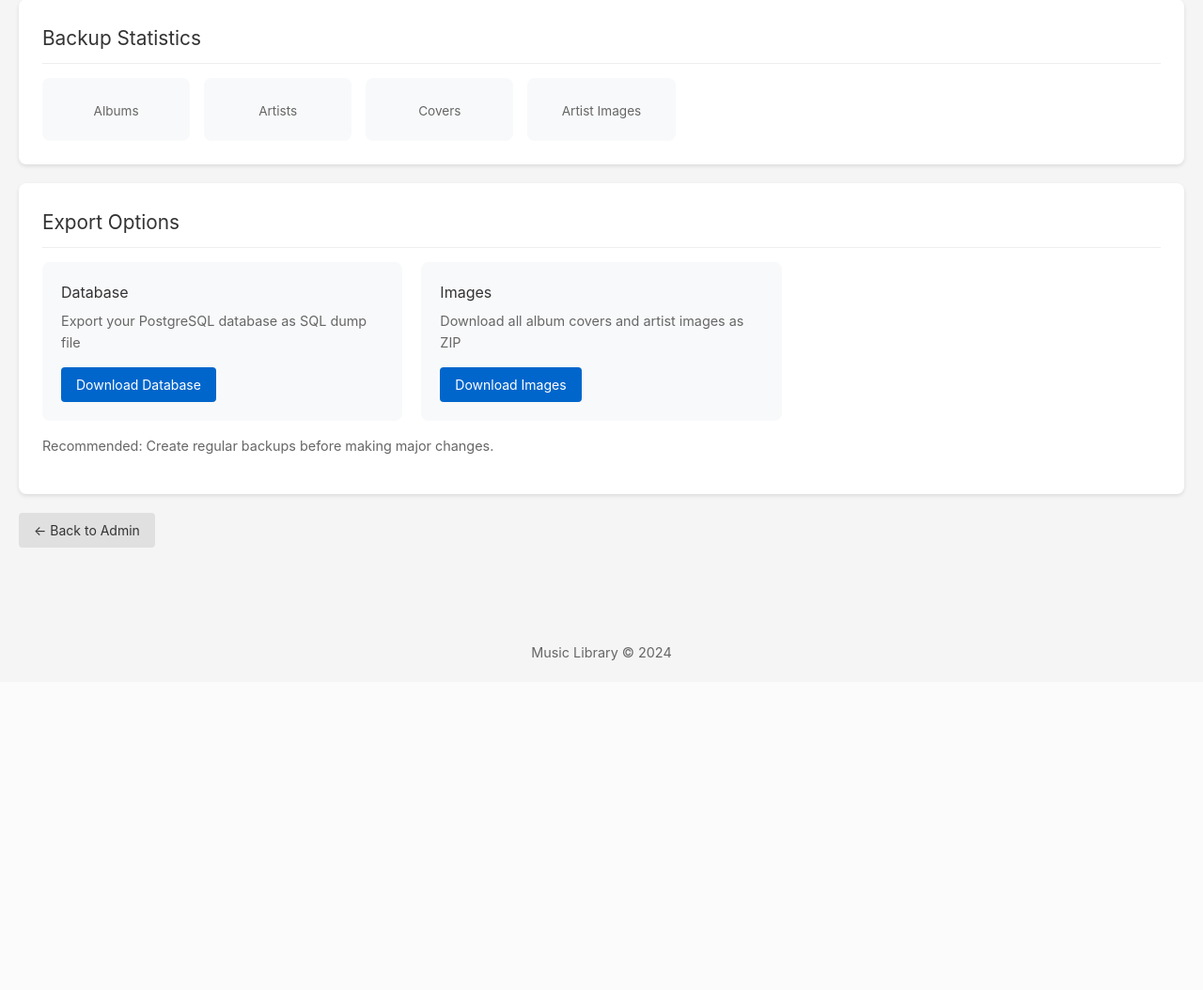
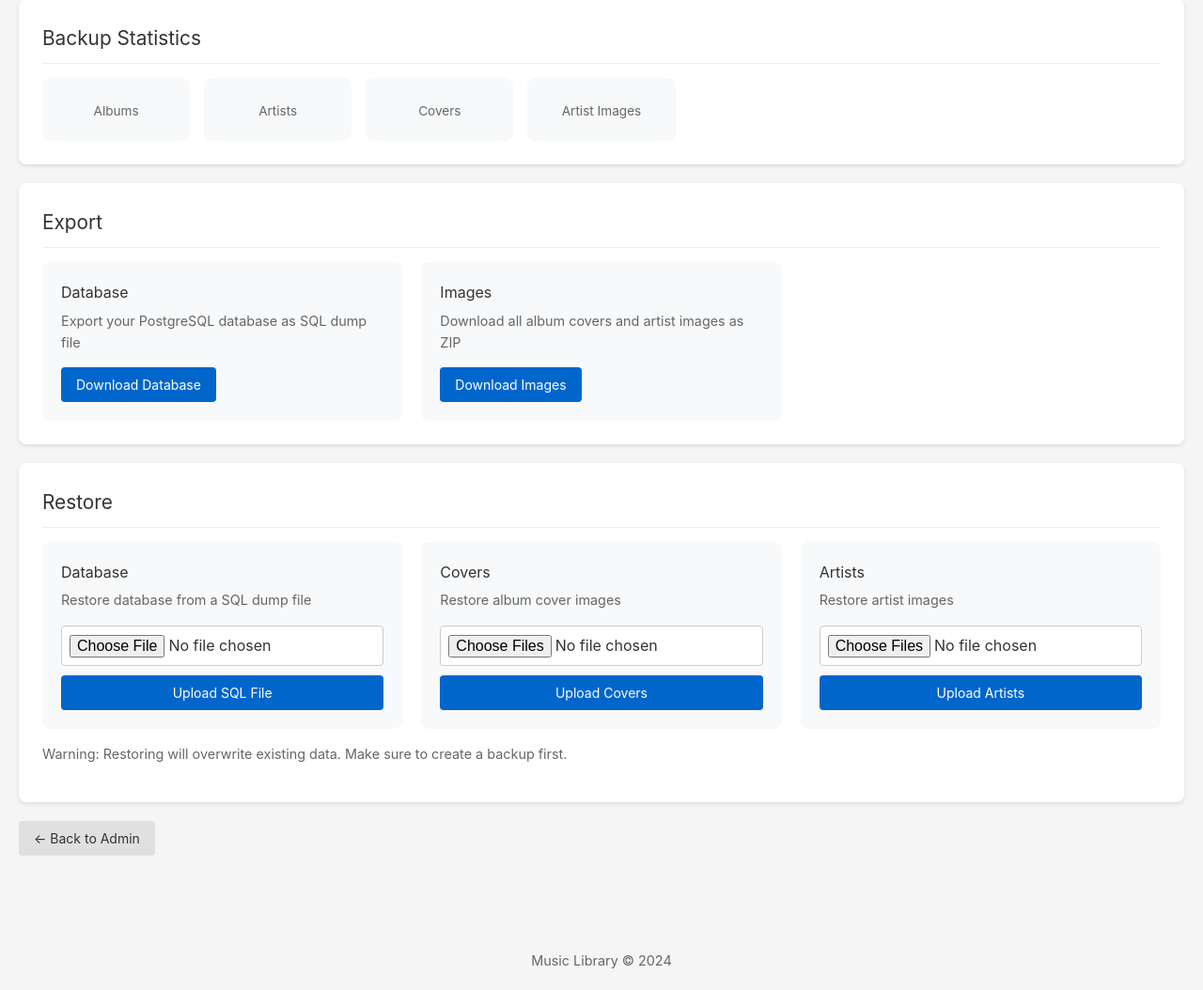
Before and after one commit to zigotica/music-collection-manager, a FastAPI app: template app/templates/backup.html in a window 1280 px wide. Shown: the part 165-1219 px from the top of the page at 94% size. Before the commit the page ends 868 px from the top, so only its background shows below. Run offline with FastAPI, Linux system fonts and the light colour scheme; the template is opened without the code that fills it, so the values that code supplies are empty; parts of the project's set-up code (start-up, migrations or seed data) failed here and were passed over.

Commit message:
Restore database and images

```diff
--- a/app/templates/backup.html
+++ b/app/templates/backup.html
@@ -38,7 +38,7 @@
 </div>
 
 <div class="admin-section">
-    <h2>Export Options</h2>
+    <h2>Export</h2>
     <div class="import-grid">
         <div class="import-card">
             <h3>Database</h3>
@@ -52,8 +52,40 @@
             <a href="/admin/backup/images" class="btn btn-primary">Download Images</a>
         </div>
     </div>
+</div>
+
+<div class="admin-section">
+    <h2>Restore</h2>
+    <div class="import-grid">
+        <div class="import-card">
+            <h3>Database</h3>
+            <p>Restore database from a SQL dump file</p>
+            <form action="/admin/restore/database" method="post" enctype="multipart/form-data">
+                <input type="file" name="file" accept=".sql" required>
+                <button type="submit" class="btn btn-primary">Upload SQL File</button>
+            </form>
+        </div>
+
+        <div class="import-card">
+            <h3>Covers</h3>
+            <p>Restore album cover images</p>
+            <form action="/admin/restore/covers" method="post" enctype="multipart/form-data">
+                <input type="file" name="files" accept="image/*" multiple required>
+                <button type="submit" class="btn btn-primary">Upload Covers</button>
+            </form>
+        </div>
+
+        <div class="import-card">
+            <h3>Artists</h3>
+            <p>Restore artist images</p>
+            <form action="/admin/restore/artists" method="post" enctype="multipart/form-data">
+                <input type="file" name="files" accept="image/*" multiple required>
+                <button type="submit" class="btn btn-primary">Upload Artists</button>
+            </form>
+        </div>
+    </div>
     <p class="help-text" style="margin-top: 15px;">
-        <strong>Recommended:</strong> Create regular backups before making major changes.
+        <strong>Warning:</strong> Restoring will overwrite existing data. Make sure to create a backup first.
     </p>
 </div>
 
```
Also changed, not shown: app/routes/admin.py (+58 -1 lines).
